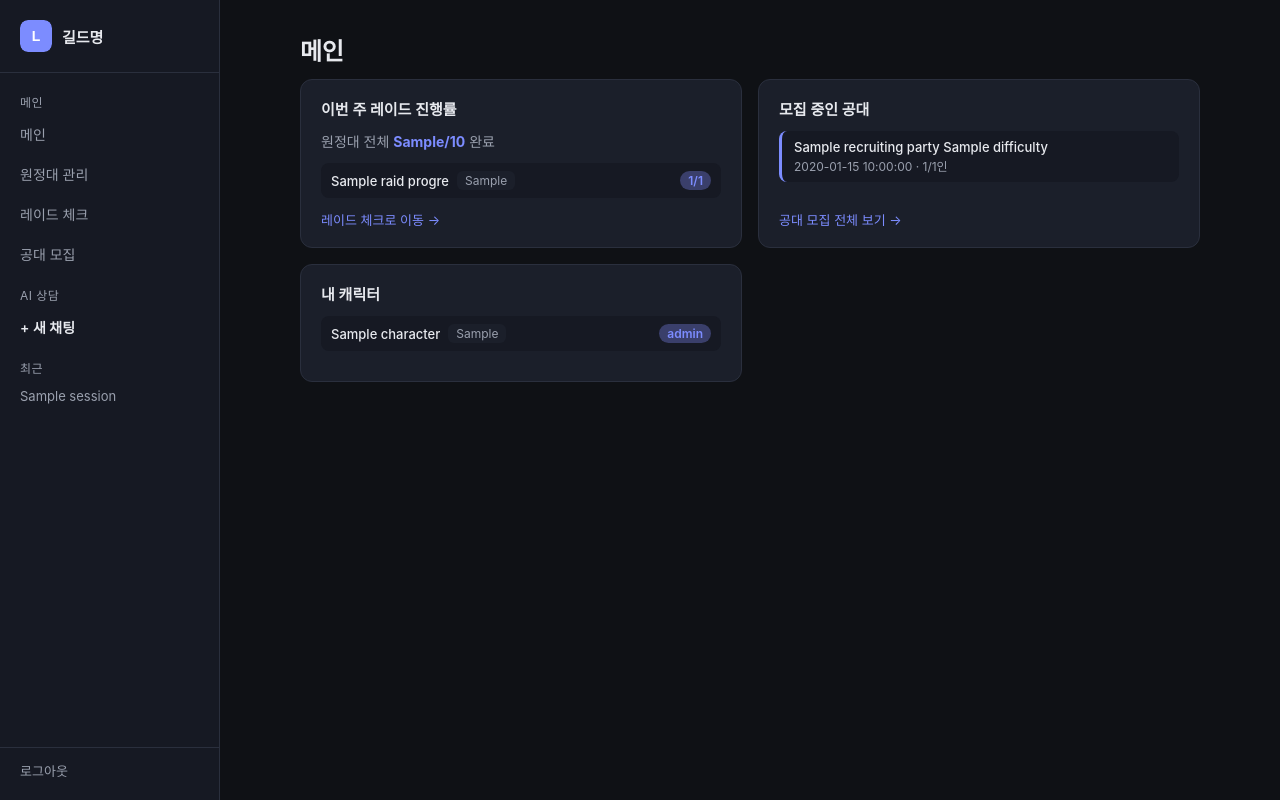
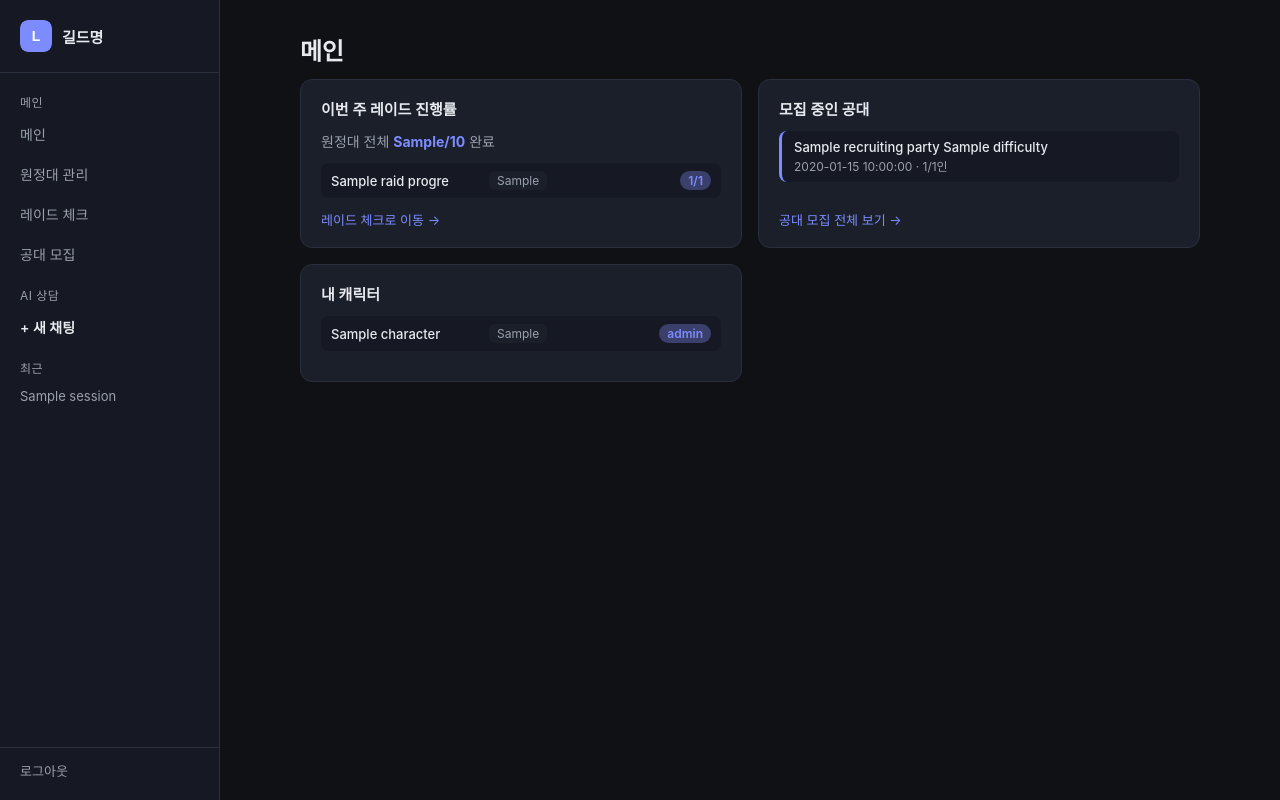
Before and after one commit to kanonphil/loa-bot-01, a FastAPI app: template webapp/templates/main.html in a window 1280 px wide. Run offline with FastAPI, Linux system fonts and the light colour scheme; the template is opened without the code that fills it: most values are stand-ins (such as "Sample title", 1, 10 or a date in 2020).

Commit message:
style(webapp): 캐릭터 목록을 그리드로 바꿔 컬럼 정렬 고정
캐릭터명 길이가 제각각이라 flex 정렬로는 직업/레벨 위치가 행마다
어긋났음 (원정대 관리, 메인 대시보드 캐릭터 목록 공통). 고정 폭
그리드 컬럼으로 바꿔 이름이 몇 글자든 직업 태그가 항상 같은 위치에서
시작하도록 수정.

Co-Authored-By: Claude Sonnet 5 <noreply@anthropic.com>

```diff
--- a/webapp/static/style.css
+++ b/webapp/static/style.css
@@ -700,9 +700,12 @@ button:focus-visible, select:focus-visible, input:focus-visible, a:focus-visible
   gap: 8px;
 }
 
+/* 캐릭터명 길이가 제각각이라 flex로는 직업/수치 컬럼이 행마다 어긋난다 —
+   고정 폭 그리드로 모든 행의 컬럼을 세로로 맞춘다. */
 .dash-char-progress-list li,
 .dash-character-list li {
-  display: flex;
+  display: grid;
+  grid-template-columns: minmax(90px, 150px) minmax(70px, 100px) 1fr;
   align-items: center;
   gap: 8px;
   font-size: 13px;
@@ -716,7 +719,6 @@ button:focus-visible, select:focus-visible, input:focus-visible, a:focus-visible
   overflow: hidden;
   text-overflow: ellipsis;
   white-space: nowrap;
-  min-width: 0;
 }
 
 .dash-char-class {
@@ -726,20 +728,21 @@ button:focus-visible, select:focus-visible, input:focus-visible, a:focus-visible
   background: var(--panel);
   color: var(--text-muted);
   white-space: nowrap;
-  flex-shrink: 0;
+  overflow: hidden;
+  text-overflow: ellipsis;
+  justify-self: start;
 }
 
 .dash-char-count,
 .dash-char-level {
-  margin-left: auto;
   font-size: 12px;
   font-weight: 600;
   white-space: nowrap;
-  flex-shrink: 0;
   padding: 2px 8px;
   border-radius: 999px;
   background: var(--accent-dim);
   color: var(--accent);
+  justify-self: end;
 }
 
 .dash-party-list a {
@@ -853,11 +856,12 @@ button:focus-visible, select:focus-visible, input:focus-visible, a:focus-visible
   display: flex;
   flex-direction: column;
   gap: 8px;
-  max-width: 560px;
+  max-width: 640px;
 }
 
 .expedition-item {
-  display: flex;
+  display: grid;
+  grid-template-columns: minmax(100px, 170px) minmax(70px, 110px) 1fr auto;
   align-items: center;
   gap: 10px;
   padding: 10px 12px;
@@ -865,10 +869,6 @@ button:focus-visible, select:focus-visible, input:focus-visible, a:focus-visible
   border: 1px solid var(--border);
   background: var(--panel);
   font-size: 13px;
-}
-
-.expedition-remove-form {
-  margin-left: auto;
 }
 
 .expedition-remove-form .party-leave-btn {
```
